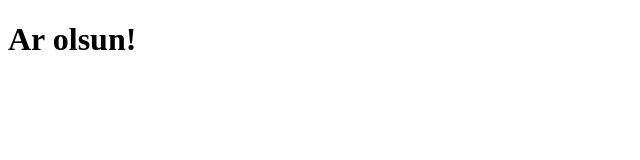
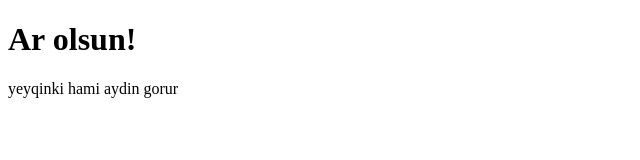
Before and after one commit to FidanMemmedova/githubSP203, a plain HTML site: page index.html in a window 1280 px wide. Shown: the whole page, without its empty margins (0-640 px from the left). Drawn offline with Linux system fonts and the light colour scheme.

Commit message:
oxumaq lazimdi

```diff
--- a/index.html
+++ b/index.html
@@ -7,5 +7,6 @@
 </head>
 <body>
     <h1>Ar olsun!</h1>
+    <p>yeyqinki hami aydin gorur</p>
 </body>
 </html>
```
